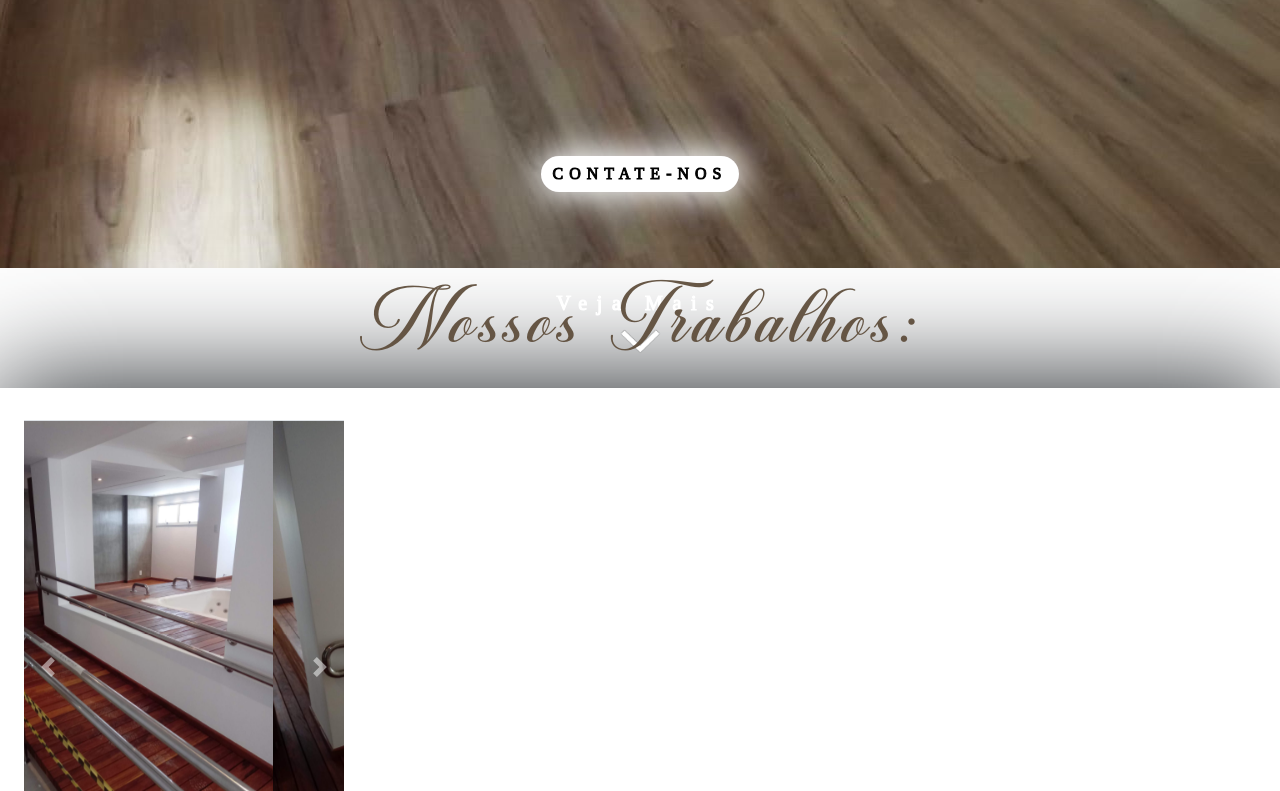
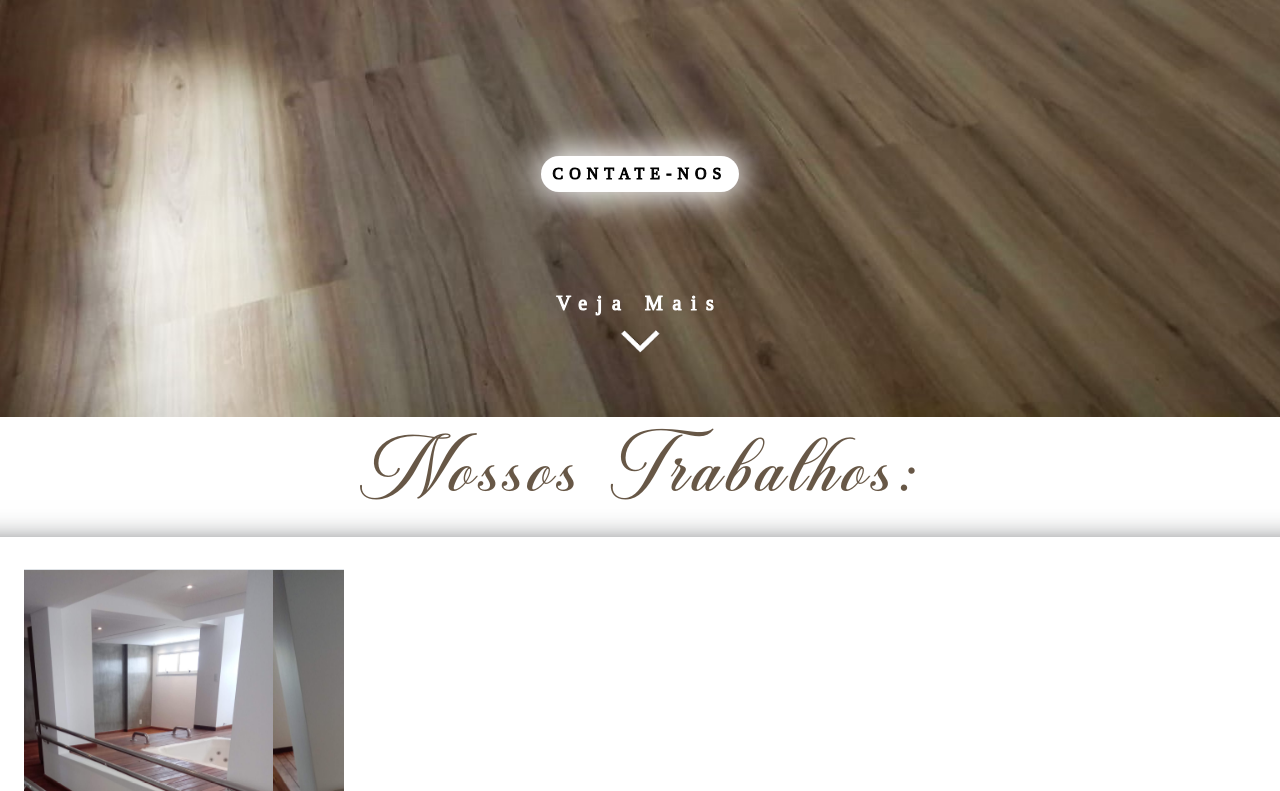
Before and after one commit to SamuelGarciiaa/A-S_instalacoes, a plain HTML site: page index.html in a window 1280 px wide. Shown: the part 532-1323 px from the top of the page. Drawn offline with Linux system fonts and the light colour scheme; a web font is replaced by a local one.

Commit message:
Add files via upload

```diff
--- a/css/default.css
+++ b/css/default.css
@@ -26,19 +26,18 @@ body{
   margin: 0;
   padding: 0;
   width:100%;
-  height: 100vh;
-  /*
-  justify-content: center;
-  align-items: center;
-  */
+  height: 100%;
   background-color: #5e4d3af0;
 }
 
 .title {
   background-image: url(../img/background.jpg);
+  background-repeat: no-repeat;
+  background-size:cover;
   padding: 21rem 1.5rem 3rem;
   text-align: center;
   height: 100%;
+  width: 100%;
 }
 
 .title .conheca{
@@ -110,7 +109,7 @@ body{
 
 
 .gallery{
-  box-shadow: 0rem 0rem 7rem 0.3rem;
+  box-shadow: 0rem 9rem 2rem 8.3rem;
   padding: 80px 0;
 }
 
```
